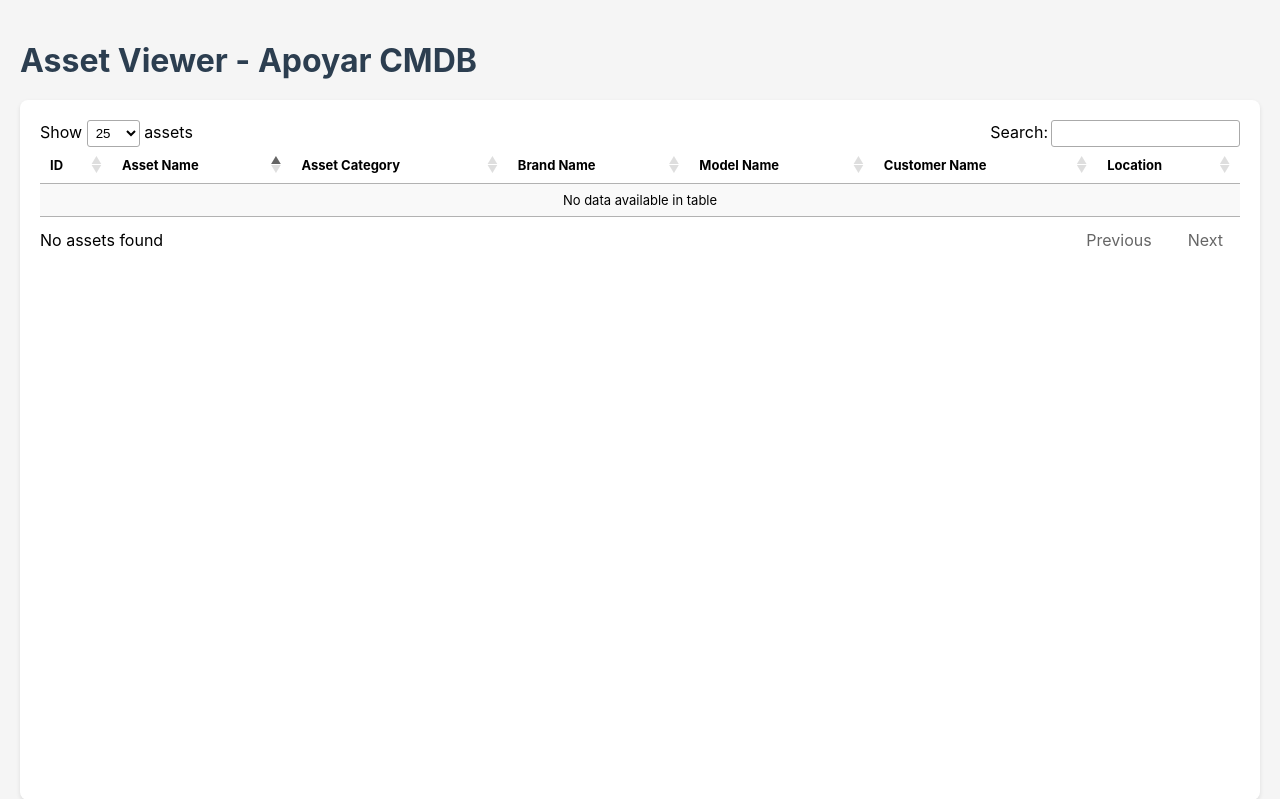
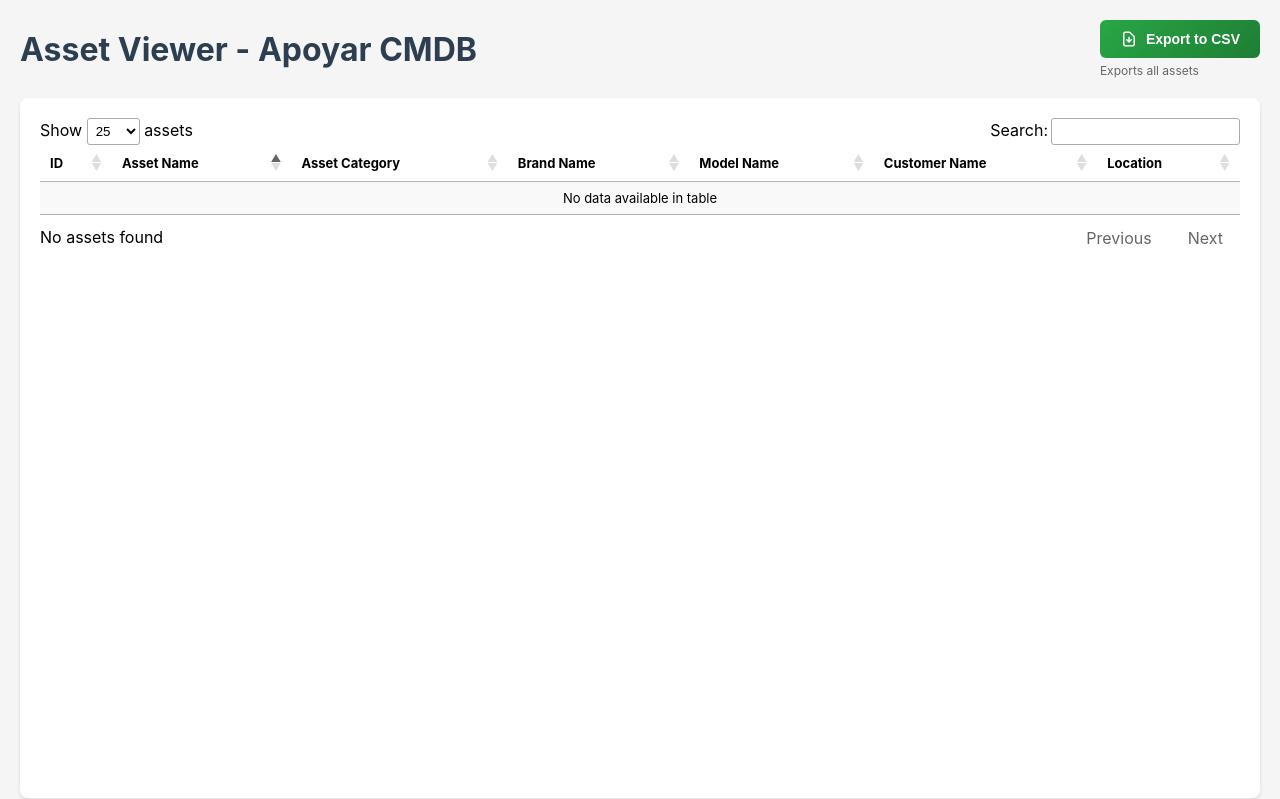
Before and after one commit to kzinvogon/asset-viewer, a Flask app: page / in a window 1280 px wide. Shown: the top 799 px of the page. Run offline with Flask 2, Linux system fonts and the light colour scheme; data that the repository does not hold is empty; some libraries are stand-ins or nearby versions.

Commit message:
Add CSV export functionality matching CMDB template
- Add /api/export endpoint for CSV generation
- Export respects current search/filter applied
- CSV format: one row per custom field per asset
- Columns: Username, AssetName, Asset Category, Asset Category FieldName,
  Field Value, Brand Name, Model Name, Customer Name, Employee of,
  Asset Location, Comment, CreatedDateTime, Software Inventory
- Add Export to CSV button in header
- Show dynamic count of assets to be exported

Co-Authored-By: Claude Opus 4.5 <noreply@anthropic.com>

```diff
--- a/app.py
+++ b/app.py
@@ -4,9 +4,11 @@ Asset Viewer Web Application
 Displays assets from pre-parsed JSON data in a searchable grid with detail view
 """
 
-from flask import Flask, render_template, jsonify
+from flask import Flask, render_template, jsonify, request, Response
 import json
 import os
+import csv
+import io
 
 app = Flask(__name__)
 
@@ -149,6 +151,96 @@ def get_asset_detail(asset_id):
     })
 
 
+@app.route('/api/export', methods=['POST'])
+def export_csv():
+    """Export filtered assets to CSV in template format."""
+    load_data()
+
+    # Get list of asset IDs to export from request
+    asset_ids = request.json.get('asset_ids', [])
+
+    if not asset_ids:
+        return jsonify({'error': 'No assets to export'}), 400
+
+    # CSV columns matching template
+    fieldnames = [
+        'Username', 'AssetName', 'Asset Category', 'Asset Category FieldName',
+        'Field Value', 'Brand Name', 'Model Name', 'Customer Name',
+        'Employee of', 'Asset Location', 'Comment', 'CreatedDateTime', 'Software Inventory'
+    ]
+
+    output = io.StringIO()
+    writer = csv.DictWriter(output, fieldnames=fieldnames)
+    writer.writeheader()
+
+    for asset_id in asset_ids:
+        asset_id = str(asset_id)
+        if asset_id not in DATA['assets']:
+            continue
+
+        asset = DATA['assets'][asset_id]
+
+        # Get lookups
+        category = DATA['asset_categories'].get(asset['FKAssetCategoryId'], '')
+        brand = DATA['brands'].get(asset['FKBrandId'], '')
+        model = DATA['models'].get(asset['FKModelId'], '')
+        customer_info = DATA['customers'].get(asset['FKOwnerId'], {})
+        customer_name = customer_info.get('CustomerName', '')
+        company_name = customer_info.get('CompanyName', '')
+
+        # Get created by
+        updates = sorted(DATA['asset_updates'].get(asset_id, []), key=lambda x: x['date'])
+        created_by = ""
+        if updates:
+            first_update = updates[0]
+            if first_update['user_type'] == '1':
+                created_by = DATA['engineers'].get(first_update['user_id'], '')
+            elif first_update['user_type'] == '2':
+                cust = DATA['customers'].get(first_update['user_id'], {})
+                created_by = cust.get('CustomerName', '')
+
+        # Base row data (common to all rows for this asset)
+        base_row = {
+            'Username': created_by,
+            'AssetName': asset['AssetName'],
+            'Asset Category': category,
+            'Brand Name': brand,
+            'Model Name': model,
+            'Customer Name': customer_name,
+            'Employee of': company_name,
+            'Asset Location': asset['AssetLocation'],
+            'Comment': asset['Comment'].replace('\n', ' ').replace('\r', '') if asset['Comment'] else '',
+            'CreatedDateTime': asset['DateCreated'],
+            'Software Inventory': ''
+        }
+
+        # Get custom fields for this asset
+        custom_fields = DATA['asset_field_values'].get(asset_id, {})
+
+        if custom_fields:
+            # Write one row per custom field
+            for field_name, field_value in custom_fields.items():
+                if field_value:  # Only include non-empty fields
+                    row = base_row.copy()
+                    row['Asset Category FieldName'] = field_name
+                    row['Field Value'] = field_value.replace('\n', ' ').replace('\r', '') if field_value else ''
+                    writer.writerow(row)
+        else:
+            # Write one row with empty custom field columns if no custom fields
+            row = base_row.copy()
+            row['Asset Category FieldName'] = ''
+            row['Field Value'] = ''
+            writer.writerow(row)
+
+    # Create response
+    output.seek(0)
+    return Response(
+        output.getvalue(),
+        mimetype='text/csv',
+        headers={'Content-Disposition': 'attachment; filename=cmdb_export.csv'}
+    )
+
+
 if __name__ == '__main__':
     print("Starting Asset Viewer...")
     port = int(os.environ.get('PORT', 5001))
--- a/templates/index.html
+++ b/templates/index.html
@@ -138,6 +138,46 @@
             font-family: inherit;
         }
 
+        /* Header with export button */
+        .header-row {
+            display: flex;
+            justify-content: space-between;
+            align-items: center;
+            margin-bottom: 20px;
+        }
+        .header-row h1 {
+            margin: 0;
+        }
+        .export-btn {
+            background: linear-gradient(135deg, #28a745, #1e7e34);
+            color: white;
+            border: none;
+            padding: 10px 20px;
+            border-radius: 6px;
+            cursor: pointer;
+            font-size: 14px;
+            font-weight: bold;
+            display: flex;
+            align-items: center;
+            gap: 8px;
+        }
+        .export-btn:hover {
+            background: linear-gradient(135deg, #1e7e34, #155724);
+        }
+        .export-btn:disabled {
+            background: #ccc;
+            cursor: not-allowed;
+        }
+        .export-btn svg {
+            width: 18px;
+            height: 18px;
+        }
+        .export-info {
+            font-size: 12px;
+            color: #666;
+            margin-top: 5px;
+        }
+
         /* Responsive */
         @media (max-width: 1200px) {
             .container {
@@ -152,7 +192,18 @@
     </style>
 </head>
 <body>
-    <h1>Asset Viewer - Apoyar CMDB</h1>
+    <div class="header-row">
+        <h1>Asset Viewer - Apoyar CMDB</h1>
+        <div>
+            <button class="export-btn" id="exportBtn" onclick="exportFiltered()">
+                <svg xmlns="http://www.w3.org/2000/svg" fill="none" viewBox="0 0 24 24" stroke="currentColor">
+                    <path stroke-linecap="round" stroke-linejoin="round" stroke-width="2" d="M12 10v6m0 0l-3-3m3 3l3-3m2 8H7a2 2 0 01-2-2V5a2 2 0 012-2h5.586a1 1 0 01.707.293l5.414 5.414a1 1 0 01.293.707V19a2 2 0 01-2 2z" />
+                </svg>
+                Export to CSV
+            </button>
+            <div class="export-info" id="exportInfo">Exports current filtered view</div>
+        </div>
+    </div>
 
     <div class="container">
         <div class="grid-panel">
@@ -309,6 +360,74 @@
             $('#assetTable tbody tr').removeClass('selected');
             selectedAssetId = null;
         }
+
+        function exportFiltered() {
+            // Get all currently filtered/visible rows from DataTable
+            const filteredData = dataTable.rows({ search: 'applied' }).data().toArray();
+            const assetIds = filteredData.map(row => row.id);
+
+            if (assetIds.length === 0) {
+                alert('No assets to export');
+                return;
+            }
+
+            // Update button state
+            const btn = document.getElementById('exportBtn');
+            const info = document.getElementById('exportInfo');
+            btn.disabled = true;
+            btn.innerHTML = 'Exporting...';
+            info.textContent = `Exporting ${assetIds.length} assets...`;
+
+            // Send export request
+            fetch('/api/export', {
+                method: 'POST',
+                headers: {
+                    'Content-Type': 'application/json',
+                },
+                body: JSON.stringify({ asset_ids: assetIds })
+            })
+            .then(response => {
+                if (!response.ok) throw new Error('Export failed');
+                return response.blob();
+            })
+            .then(blob => {
+                // Create download link
+                const url = window.URL.createObjectURL(blob);
+                const a = document.createElement('a');
+                a.href = url;
+                a.download = 'cmdb_export.csv';
+                document.body.appendChild(a);
+                a.click();
+                window.URL.revokeObjectURL(url);
+                a.remove();
+
+                // Reset button
+                btn.disabled = false;
+                btn.innerHTML = `<svg xmlns="http://www.w3.org/2000/svg" fill="none" viewBox="0 0 24 24" stroke="currentColor">
+                    <path stroke-linecap="round" stroke-linejoin="round" stroke-width="2" d="M12 10v6m0 0l-3-3m3 3l3-3m2 8H7a2 2 0 01-2-2V5a2 2 0 012-2h5.586a1 1 0 01.707.293l5.414 5.414a1 1 0 01.293.707V19a2 2 0 01-2 2z" />
+                </svg> Export to CSV`;
+                info.textContent = `Exported ${assetIds.length} assets successfully`;
+            })
+            .catch(error => {
+                console.error('Export error:', error);
+                btn.disabled = false;
+                btn.innerHTML = `<svg xmlns="http://www.w3.org/2000/svg" fill="none" viewBox="0 0 24 24" stroke="currentColor">
+                    <path stroke-linecap="round" stroke-linejoin="round" stroke-width="2" d="M12 10v6m0 0l-3-3m3 3l3-3m2 8H7a2 2 0 01-2-2V5a2 2 0 012-2h5.586a1 1 0 01.707.293l5.414 5.414a1 1 0 01.293.707V19a2 2 0 01-2 2z" />
+                </svg> Export to CSV`;
+                info.textContent = 'Export failed. Please try again.';
+            });
+        }
+
+        // Update export info when table is filtered
+        $(document).ready(function() {
+            $('#assetTable').on('search.dt', function() {
+                const count = dataTable.rows({ search: 'applied' }).count();
+                document.getElementById('exportInfo').textContent =
+                    count === dataTable.rows().count()
+                        ? 'Exports all assets'
+                        : `Exports ${count} filtered assets`;
+            });
+        });
     </script>
 </body>
 </html>
```
